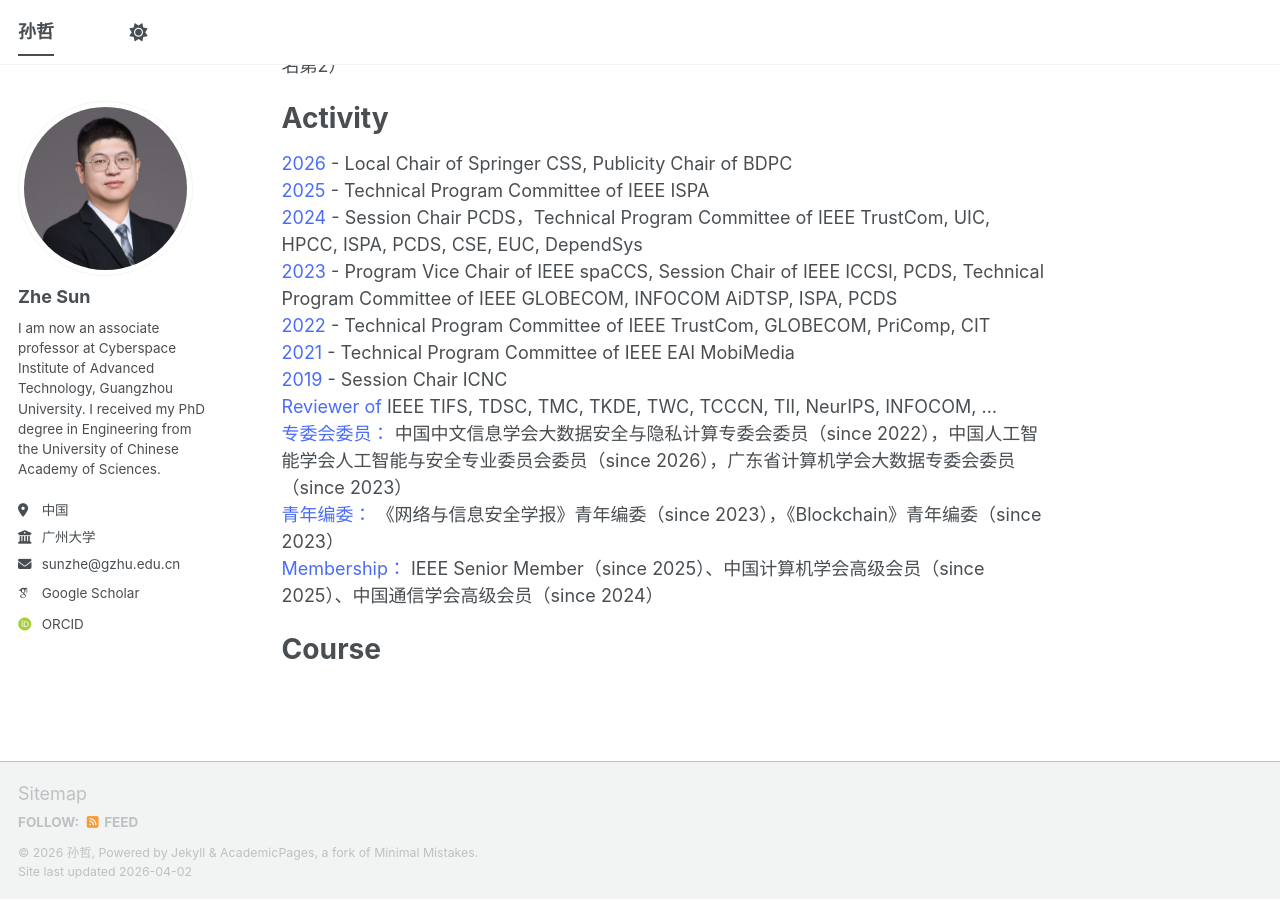
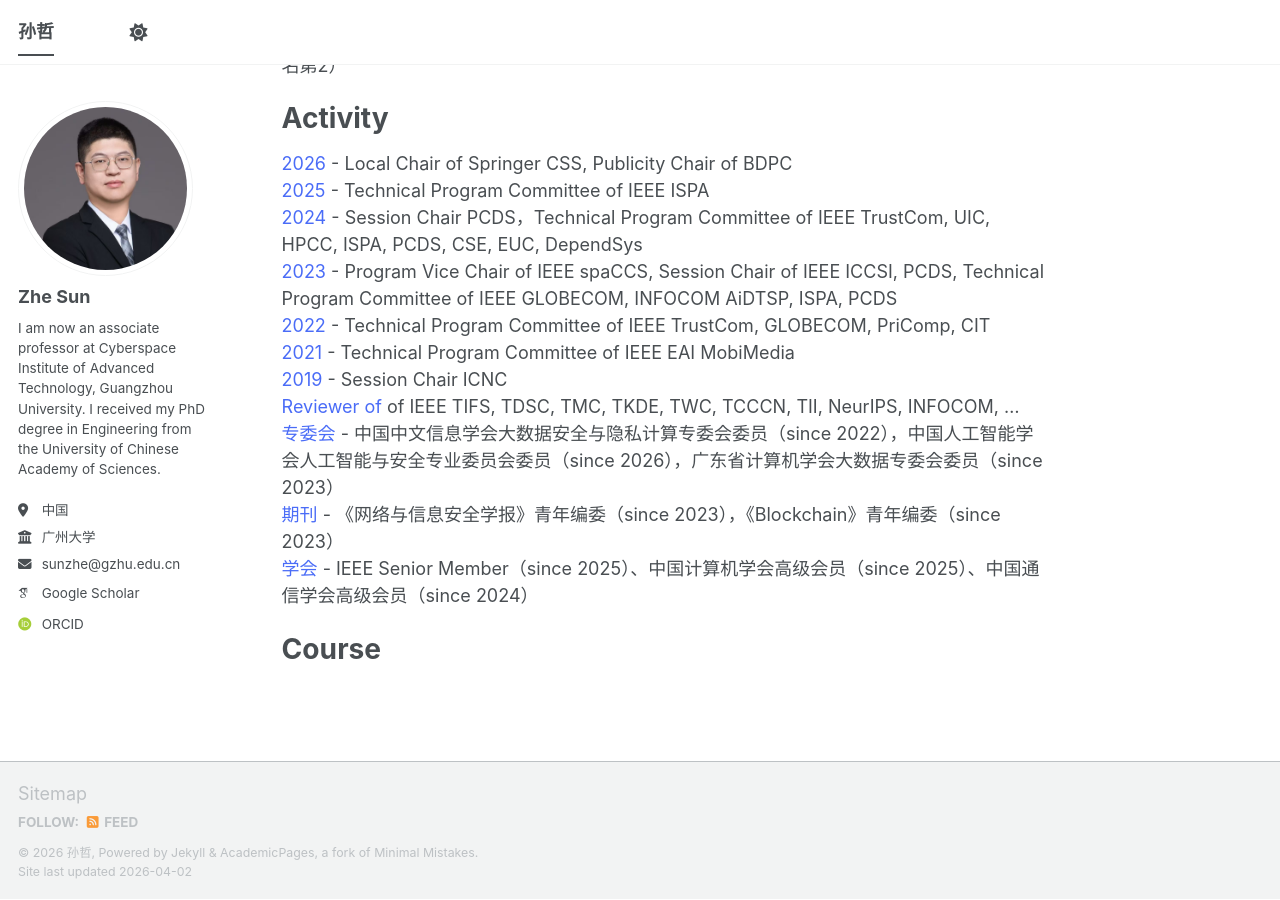
Before and after one commit to ZheSun208/ZheSun208.github.io, a Jekyll site: the page built from _pages/about.md, in a window 1280 px wide and 900 px high, scrolled down 2154 px. Built offline with Jekyll 4.4.1, drawn with Linux system fonts in a browser that asks for light colours; some web fonts are replaced; a script bundle is joined from its source files by our own code; library files that are not in the unit come from our copies.

Commit message:
Update about.md

```diff
--- a/_pages/about.md
+++ b/_pages/about.md
@@ -73,10 +73,10 @@ Activity
 <span style="color:#4a6cf7;">2022</span> - Technical Program Committee of IEEE TrustCom, GLOBECOM, PriComp, CIT
 <span style="color:#4a6cf7;">2021</span> - Technical Program Committee of IEEE EAI MobiMedia
 <span style="color:#4a6cf7;">2019</span> - Session Chair ICNC
-<span style="color:#4a6cf7;">Reviewer of</span>  IEEE TIFS, TDSC, TMC, TKDE, TWC, TCCCN, TII, NeurIPS, INFOCOM, ...
-<span style="color:#4a6cf7;">专委会委员：</span> 中国中文信息学会大数据安全与隐私计算专委会委员（since 2022），中国人工智能学会人工智能与安全专业委员会委员（since 2026），广东省计算机学会大数据专委会委员（since 2023）
-<span style="color:#4a6cf7;">青年编委：</span> 《网络与信息安全学报》青年编委（since 2023），《Blockchain》青年编委（since 2023）
-<span style="color:#4a6cf7;">Membership：</span> IEEE Senior Member（since 2025）、中国计算机学会高级会员（since 2025）、中国通信学会高级会员（since 2024）
+<span style="color:#4a6cf7;">Reviewer of</span> of IEEE TIFS, TDSC, TMC, TKDE, TWC, TCCCN, TII, NeurIPS, INFOCOM, ...
+<span style="color:#4a6cf7;">专委会</span> - 中国中文信息学会大数据安全与隐私计算专委会委员（since 2022），中国人工智能学会人工智能与安全专业委员会委员（since 2026），广东省计算机学会大数据专委会委员（since 2023）
+<span style="color:#4a6cf7;">期刊</span> - 《网络与信息安全学报》青年编委（since 2023），《Blockchain》青年编委（since 2023）
+<span style="color:#4a6cf7;">学会</span> - IEEE Senior Member（since 2025）、中国计算机学会高级会员（since 2025）、中国通信学会高级会员（since 2024）
 
 Course
 ======
```
